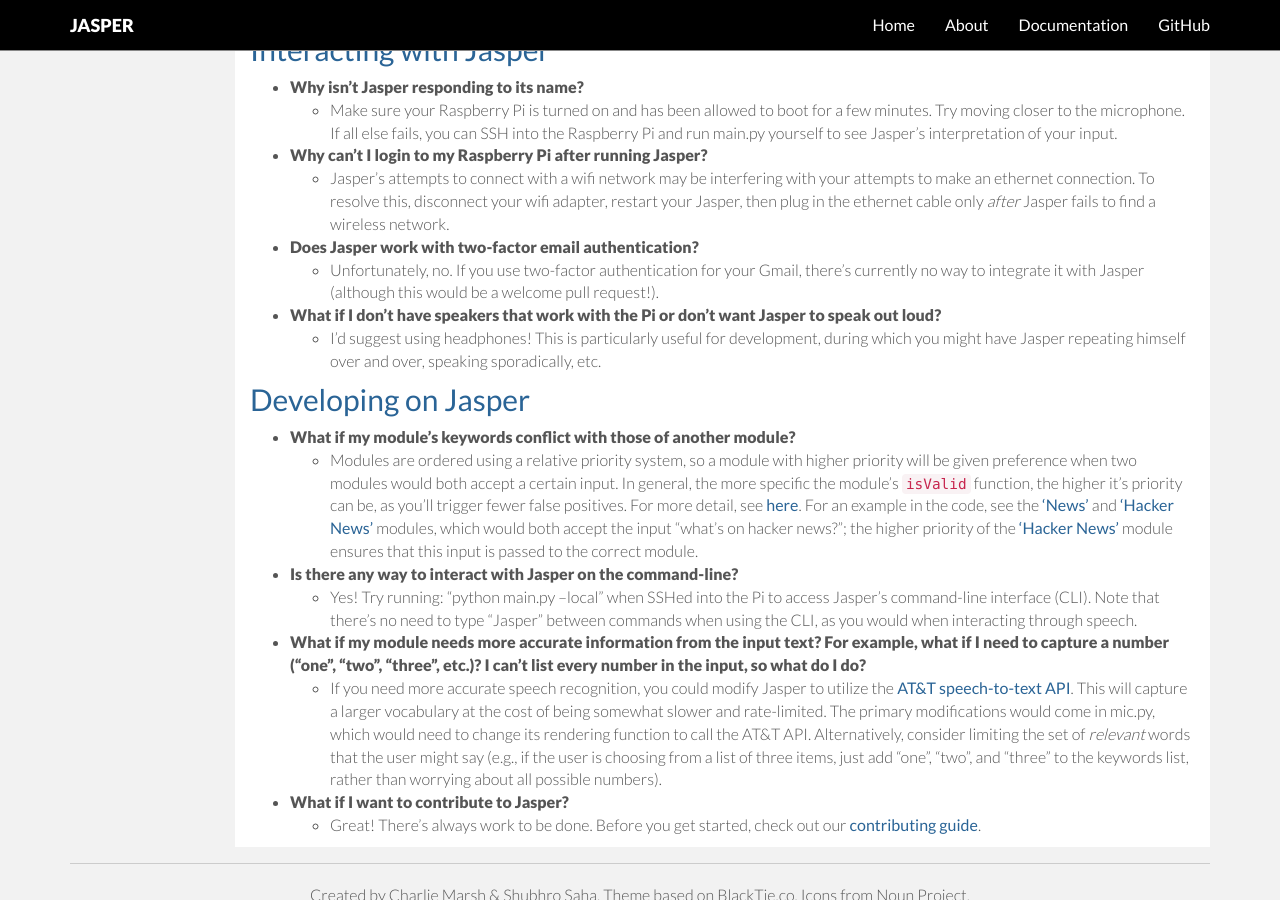
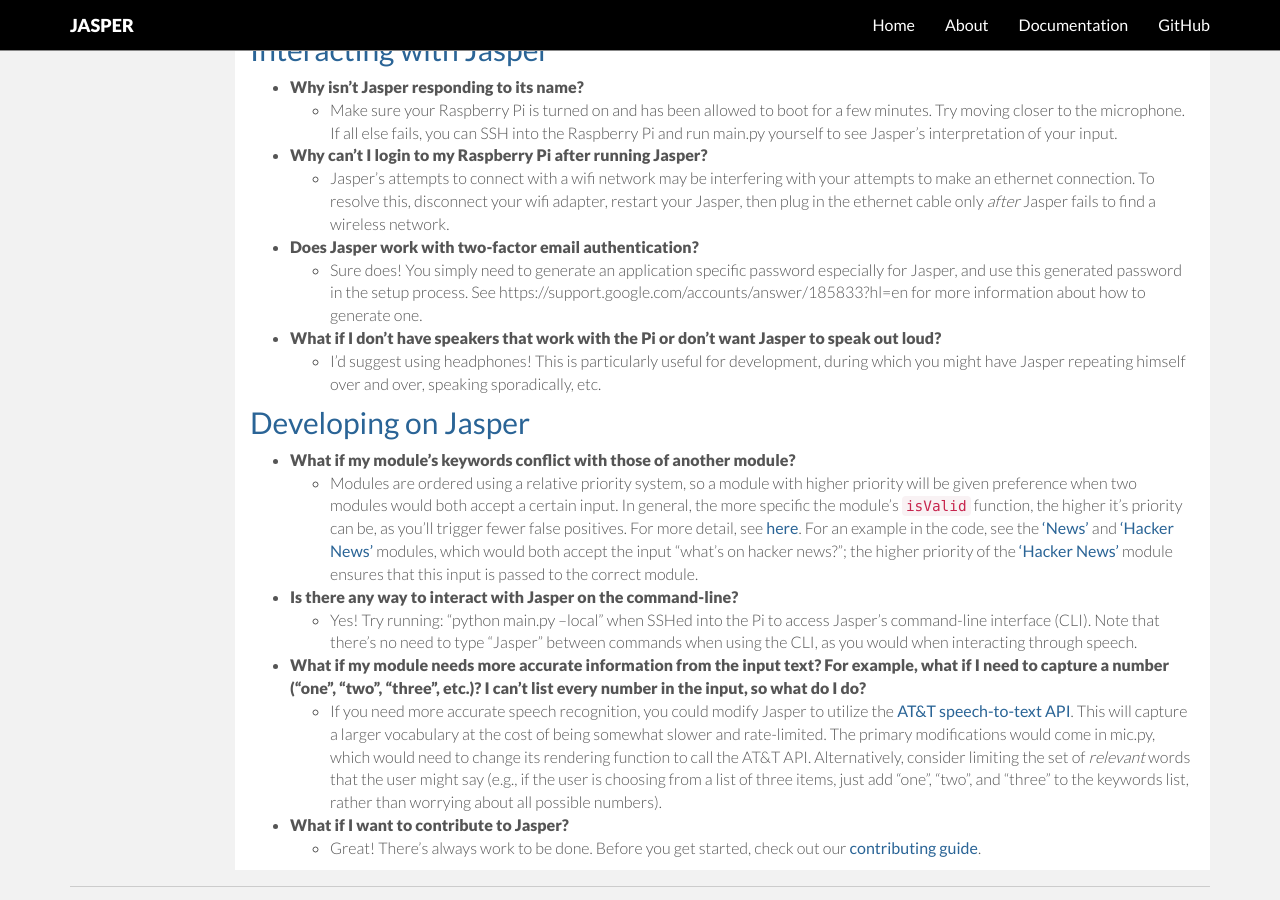
Before and after one commit to jasperproject/jasperproject.github.io, a Jekyll site: the page built from documentation/faq/index.md, in a window 1280 px wide and 900 px high, scrolled down 847 px. Built offline with Jekyll 4.4.1, drawn with Linux system fonts in a browser that asks for light colours; nearby versions of some CDN libraries.

Commit message:
You can use a gmail account with 2FA
I got this working last night without any code changes. I've added some instructions for the basic process.

```diff
--- a/documentation/faq/index.md
+++ b/documentation/faq/index.md
@@ -34,7 +34,7 @@
 - __Why can't I login to my Raspberry Pi after running Jasper?__
     - Jasper's attempts to connect with a wifi network may be interfering with your attempts to make an ethernet connection. To resolve this, disconnect your wifi adapter, restart your Jasper, then plug in the ethernet cable only _after_ Jasper fails to find a wireless network.
 - __Does Jasper work with two-factor email authentication?__
-    - Unfortunately, no. If you use two-factor authentication for your Gmail, there's currently no way to integrate it with Jasper (although this would be a welcome pull request!).
+    - Sure does! You simply need to generate an application specific password especially for Jasper, and use this generated password in the setup process. See https://support.google.com/accounts/answer/185833?hl=en for more information about how to generate one.
 - __What if I don't have speakers that work with the Pi or don't want Jasper to speak out loud?__
     - I'd suggest using headphones! This is particularly useful for development, during which you might have Jasper repeating himself over and over, speaking sporadically, etc.
 
```
